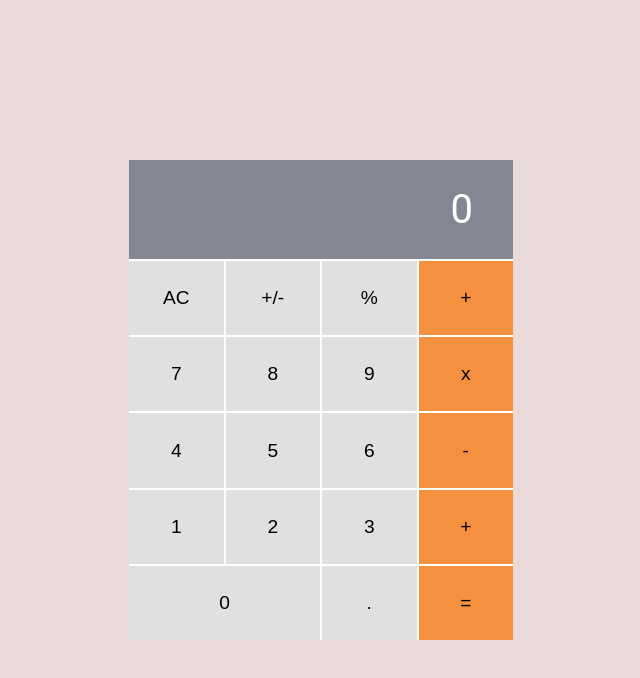
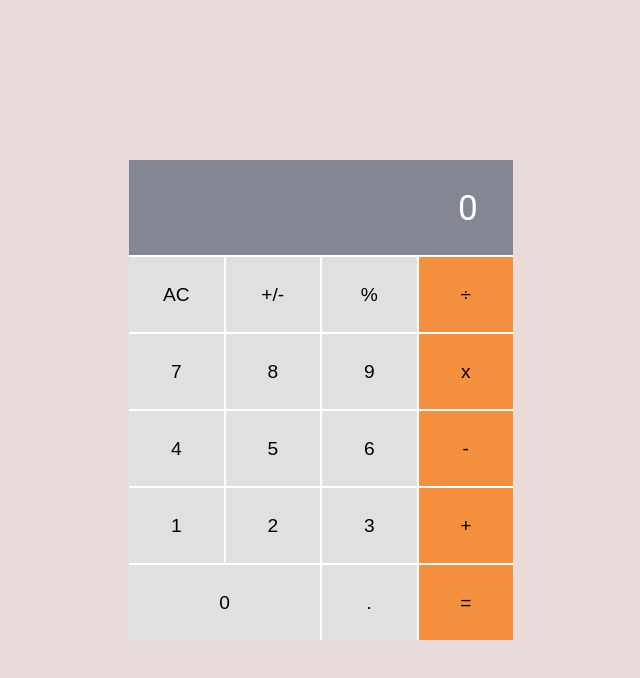
Before and after one commit to Izebiafe/Math-magician, a React (Create React App) app: page / in a window 1280 px wide. Shown: the top 678 px of the page, without its empty margins (319-959 px from the left). Built offline with nearby package versions, Linux system fonts and the light colour scheme.

Commit message:
add logic

```diff
--- a/src/components/Calculator.js
+++ b/src/components/Calculator.js
@@ -1,17 +1,30 @@
+import React, { useState } from 'react';
 import '../stylesheet/calculator.css';
 import {
-  ResultLine, FirstLine, SecondLine, ThirdLine, FourthLine, FifthLine,
+  FirstLine, SecondLine, ThirdLine, FourthLine, FifthLine,
 } from './buttons';
+import ResultLine from './ResultLine';
+import calculate from '../logic/calculate';
 
 function Calculator() {
+  const [obj, setObject] = useState({
+    total: 0,
+    next: null,
+    operation: null,
+  });
+
+  const handleClick = (e) => {
+    setObject(calculate(obj, e.target.innerHTML));
+  };
+
   return (
     <div className="calculator">
-      <ResultLine />
-      <FirstLine />
-      <SecondLine />
-      <ThirdLine />
-      <FourthLine />
-      <FifthLine />
+      <ResultLine total={obj.total} operation={obj.operation} next={obj.next} />
+      <FirstLine handleClick={handleClick} />
+      <SecondLine handleClick={handleClick} />
+      <ThirdLine handleClick={handleClick} />
+      <FourthLine handleClick={handleClick} />
+      <FifthLine handleClick={handleClick} />
     </div>
   );
 }
--- /dev/null
+++ b/src/components/ResultLine.js
@@ -0,0 +1,25 @@
+import React from 'react';
+import PropTypes from 'prop-types';
+
+function ResultLine({ total, operation, next }) {
+  return (
+    <div className="result-line">
+      {total}
+      {operation}
+      {next}
+    </div>
+  );
+}
+
+ResultLine.propTypes = {
+  total: PropTypes.number.isRequired,
+  operation: PropTypes.string,
+  next: PropTypes.string,
+};
+
+ResultLine.defaultProps = {
+  operation: null,
+  next: null,
+};
+
+export default ResultLine;
--- a/src/components/buttons.js
+++ b/src/components/buttons.js
@@ -1,65 +1,80 @@
-function ResultLine() {
+import React from 'react';
+import PropTypes from 'prop-types';
+
+function FirstLine({ handleClick }) {
   return (
-    <div className="line result-line">
-      <p className="result-line-text">0</p>
+    <div className="line first-line">
+      <button className="first-line-button" type="button" onClick={handleClick}>AC</button>
+      <button className="first-line-button" type="button" onClick={handleClick}>+/-</button>
+      <button className="first-line-button" type="button" onClick={handleClick}>%</button>
+      <button className="first-line-button last" type="button" onClick={handleClick}>÷</button>
     </div>
   );
 }
 
-function FirstLine() {
+FirstLine.propTypes = {
+  handleClick: PropTypes.func.isRequired,
+};
+
+function SecondLine({ handleClick }) {
   return (
-    <div className="line first-line">
-      <button className="first-line-button" type="button">AC</button>
-      <button className="first-line-button" type="button">+/-</button>
-      <button className="first-line-button" type="button">%</button>
-      <button className="first-line-button last" type="button">+</button>
+    <div className="line second-line">
+      <button className="second-line-button" type="button" onClick={handleClick}>7</button>
+      <button className="second-line-button" type="button" onClick={handleClick}>8</button>
+      <button className="second-line-button" type="button" onClick={handleClick}>9</button>
+      <button className="second-line-button last" type="button" onClick={handleClick}>x</button>
     </div>
   );
 }
 
-function SecondLine() {
+SecondLine.propTypes = {
+  handleClick: PropTypes.func.isRequired,
+};
+
+function ThirdLine({ handleClick }) {
   return (
-    <div className="line second-line">
-      <button className="second-line-button" type="button">7</button>
-      <button className="second-line-button" type="button">8</button>
-      <button className="second-line-button" type="button">9</button>
-      <button className="second-line-button last" type="button">x</button>
+    <div className="line third-line">
+      <button className="third-line-button" type="button" onClick={handleClick}>4</button>
+      <button className="third-line-button" type="button" onClick={handleClick}>5</button>
+      <button className="third-line-button" type="button" onClick={handleClick}>6</button>
+      <button className="third-line-button last" type="button" onClick={handleClick}>-</button>
     </div>
   );
 }
 
-function ThirdLine() {
+ThirdLine.propTypes = {
+  handleClick: PropTypes.func.isRequired,
+};
+
+function FourthLine({ handleClick }) {
   return (
-    <div className="line third-line">
-      <button className="third-line-button" type="button">4</button>
-      <button className="third-line-button" type="button">5</button>
-      <button className="third-line-button" type="button">6</button>
-      <button className="third-line-button last" type="button">-</button>
+    <div className="line fourth-line">
+      <button className="fourth-line-button" type="button" onClick={handleClick}>1</button>
+      <button className="fourth-line-button" type="button" onClick={handleClick}>2</button>
+      <button className="fourth-line-button" type="button" onClick={handleClick}>3</button>
+      <button className="fourth-line-button last" type="button" onClick={handleClick}>+</button>
     </div>
   );
 }
 
-function FourthLine() {
+FourthLine.propTypes = {
+  handleClick: PropTypes.func.isRequired,
+};
+
+function FifthLine({ handleClick }) {
   return (
-    <div className="line fourth-line">
-      <button className="fourth-line-button" type="button">1</button>
-      <button className="fourth-line-button" type="button">2</button>
-      <button className="fourth-line-button" type="button">3</button>
-      <button className="fourth-line-button last" type="button">+</button>
+    <div className="line fifth-line">
+      <button className="fifth-line-button first" type="button" onClick={handleClick}>0</button>
+      <button className="fifth-line-button" type="button" onClick={handleClick}>.</button>
+      <button className="fifth-line-button last" type="button" onClick={handleClick}>=</button>
     </div>
   );
 }
 
-function FifthLine() {
-  return (
-    <div className="line fifth-line">
-      <button className="fifth-line-button first" type="button">0</button>
-      <button className="fifth-line-button" type="button">.</button>
-      <button className="fifth-line-button last" type="button">=</button>
-    </div>
-  );
-}
+FifthLine.propTypes = {
+  handleClick: PropTypes.func.isRequired,
+};
 
 export {
-  ResultLine, FirstLine, SecondLine, ThirdLine, FourthLine, FifthLine,
+  FirstLine, SecondLine, ThirdLine, FourthLine, FifthLine,
 };
--- /dev/null
+++ b/src/logic/calculate.js
@@ -0,0 +1,133 @@
+import operate from './operate';
+
+function isNumber(item) {
+  return !!item.match(/[0-9]+/);
+}
+
+/**
+ * Given a button name and a calculator data object, return an updated
+ * calculator data object.
+ *
+ * Calculator data object contains:
+ *   total:s      the running total
+ *   next:String       the next number to be operated on with the total
+ *   operation:String  +, -, etc.
+ */
+export default function calculate(obj, buttonName) {
+  if (buttonName === 'AC') {
+    return {
+      total: 0,
+      next: null,
+      operation: null,
+    };
+  }
+
+  if (isNumber(buttonName)) {
+    if (buttonName === '0' && obj.next === '0') {
+      return {};
+    }
+    // If there is an operation, update next
+    if (obj.operation) {
+      if (obj.next && obj.next !== '0') {
+        return { ...obj, next: obj.next + buttonName };
+      }
+      return { ...obj, next: buttonName };
+    }
+    // If there is no operation, update next and clear the value
+    if (obj.next && obj.next !== '0') {
+      return {
+        next: obj.next + buttonName,
+        total: null,
+      };
+    }
+    return {
+      next: buttonName,
+      total: null,
+    };
+  }
+
+  if (buttonName === '.') {
+    if (obj.next) {
+      if (obj.next.includes('.')) {
+        return { ...obj };
+      }
+      return { ...obj, next: `${obj.next}.` };
+    }
+    if (obj.operation) {
+      return { ...obj, next: '0.' };
+    }
+    if (obj.total) {
+      if (obj.total.includes('.')) {
+        return {};
+      }
+      return { ...obj, next: `${obj.total}.` };
+    }
+    return { ...obj, next: '0.' };
+  }
+
+  if (buttonName === '=') {
+    if (obj.next && obj.operation) {
+      return {
+        total: operate(obj.total, obj.next, obj.operation),
+        next: null,
+        operation: null,
+      };
+    }
+    // '=' with no operation, nothing to do
+    return {};
+  }
+
+  if (buttonName === '+/-') {
+    if (obj.next) {
+      return { ...obj, next: (-1 * parseFloat(obj.next)).toString() };
+    }
+    if (obj.total) {
+      return { ...obj, total: (-1 * parseFloat(obj.total)).toString() };
+    }
+    return {};
+  }
+
+  // Button must be an operation
+
+  // When the user presses an operation button without having entered
+  // a number first, do nothing.
+  // if (!obj.next && !obj.total) {
+  //   return {};
+  // }
+
+  // User pressed an operation after pressing '='
+  if (!obj.next && obj.total && !obj.operation) {
+    return { ...obj, operation: buttonName };
+  }
+
+  // User pressed an operation button and there is an existing operation
+  if (obj.operation) {
+    if (obj.total && !obj.next) {
+      return { ...obj, operation: buttonName };
+    }
+
+    if (!obj.total) {
+      return { total: 0, operation: buttonName };
+    }
+
+    return {
+      total: operate(obj.total, obj.next, obj.operation),
+      next: null,
+      operation: buttonName,
+    };
+  }
+
+  // no operation yet, but the user typed one
+
+  // The user hasn't typed a number yet, just save the operation
+  if (!obj.next) {
+    return { operation: buttonName };
+  }
+
+  // save the operation and shift 'next' into 'total'
+  return {
+    total: obj.next,
+    next: null,
+    operation: buttonName,
+  };
+}
--- /dev/null
+++ b/src/logic/operate.js
@@ -0,0 +1,30 @@
+import Big from 'big.js';
+
+export default function operate(numberOne, numberTwo, operation) {
+  const one = Big(numberOne);
+  const two = Big(numberTwo);
+  if (operation === '+') {
+    return one.plus(two).toString();
+  }
+  if (operation === '-') {
+    return one.minus(two).toString();
+  }
+  if (operation === 'x') {
+    return one.times(two).toString();
+  }
+  if (operation === '÷') {
+    try {
+      return one.div(two).toString();
+    } catch (err) {
+      return "Can't divide by 0.";
+    }
+  }
+  if (operation === '%') {
+    try {
+      return one.mod(two).toString();
+    } catch (err) {
+      return "Can't find modulo as can't divide by 0.";
+    }
+  }
+  throw Error(`Unknown operation '${operation}'`);
+}
--- a/src/stylesheet/calculator.css
+++ b/src/stylesheet/calculator.css
@@ -48,13 +48,12 @@ body {
   grid-column: 1 / 3;
 }
 
-.result-line-text {
-  grid-column: 1 / 5;
+.result-line {
   display: flex;
   justify-content: flex-end;
   align-items: center;
   padding-right: 1em;
-  font-size: 2.5rem;
+  font-size: 2.2rem;
   background-color: var(--result-bar);
   color: var(--white);
 }
```
